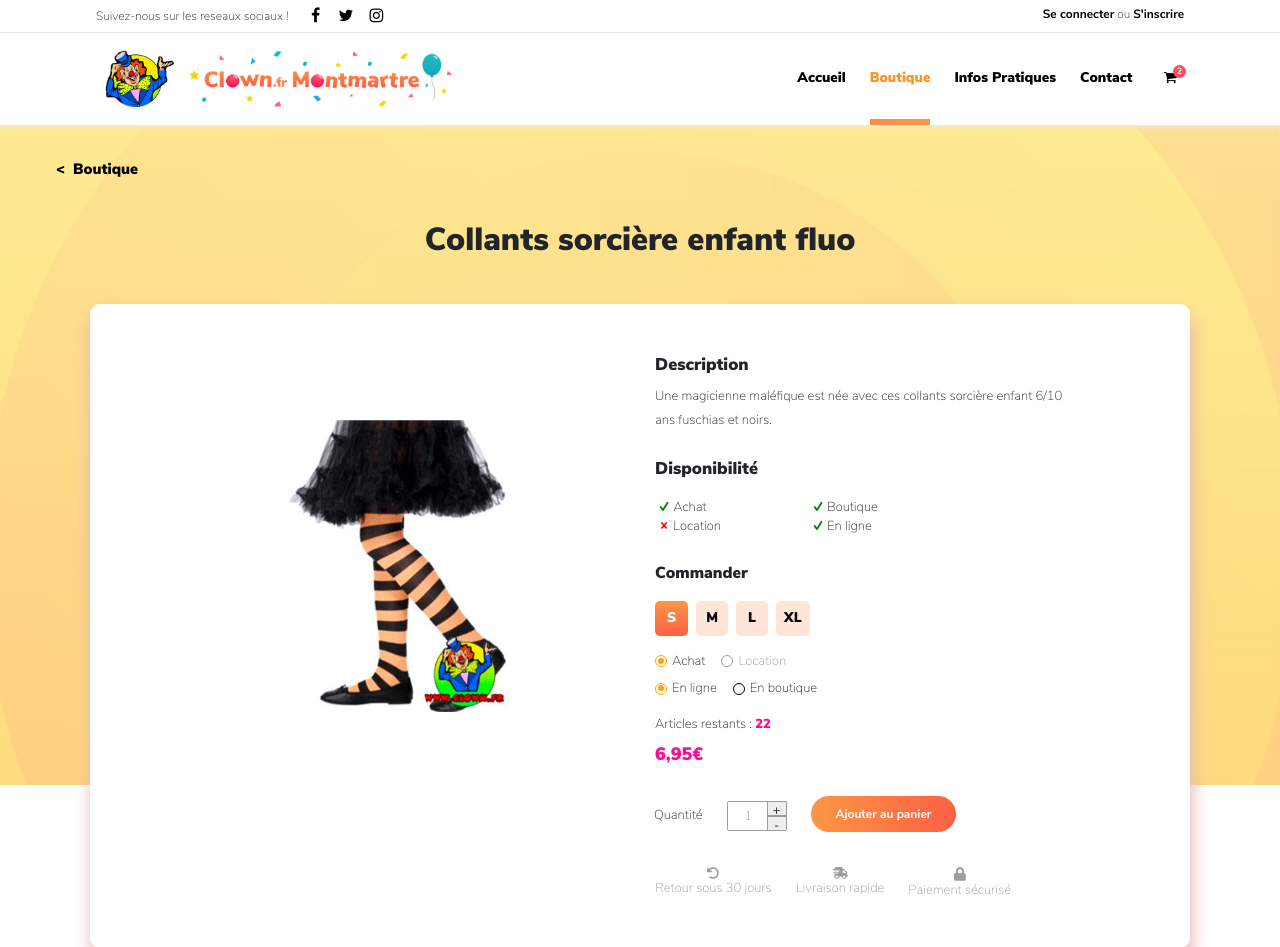
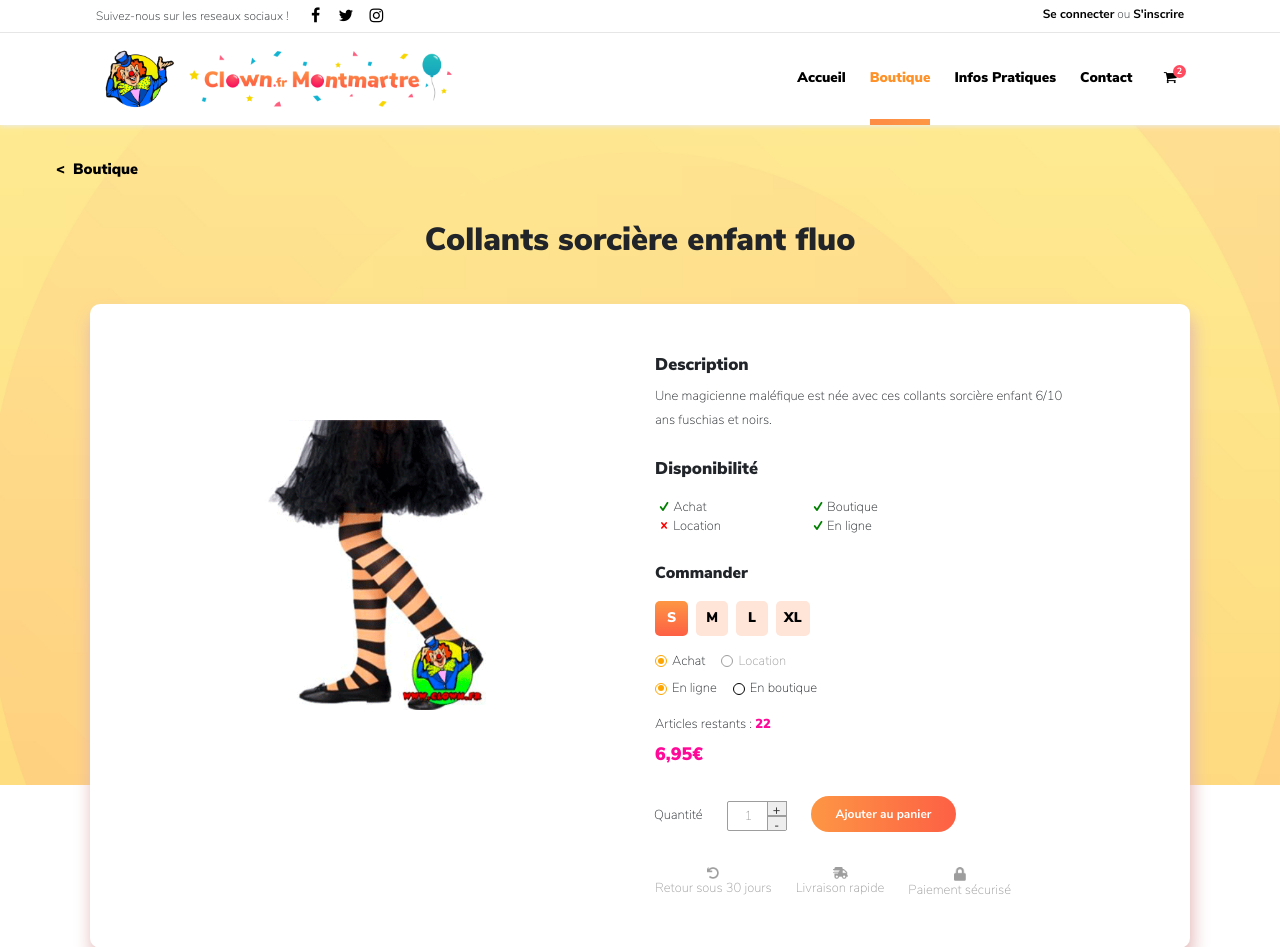
Before and after one commit to skergoat/clown, a PHP site: page /templates/product.php in a window 1280 px wide. Shown: the top 947 px of the page. Run offline with PHP 8.4, Linux system fonts and the light colour scheme; data that the repository does not hold is empty; some libraries are stand-ins or nearby versions.

Commit message:
first contnt almost finished

```diff
--- a/templates/product.php
+++ b/templates/product.php
@@ -6,8 +6,8 @@
 <!-- primary content  -->
 <?php ob_start(); ?>
 <div class="row mx-auto content__product container-width p-5">
-    <div class="col-6 p-5">
-        <img class="card-img-top d-block mx-auto" src="../assets/img/collant-orange.png" alt="Card image cap" style="max-width:90%;">
+    <div class="col-6 pt-5 pb-5 pr-5 pl-0">
+        <img class="card-img-top d-block ml-5 mr-5" src="../assets/img/collant-orange.png" alt="Card image cap" style="max-width:80%;">
     </div>
     <div class="col-6 pr-5">
         <div class="mr-4 mb-4">
@@ -75,7 +75,7 @@
                 <div class="pt-2">
                     <p class="font-13 mb-2">Articles restants : <span class="font-13 strong-pink black">22</span></p>
                     <p class="strong-pink black font-18">6,95€</p>
-                    <div class="form-row align-items-center mt-3">
+                    <div class="form-row align-items-center mt-2">
                         <label class="font-13 pl-1 mb-0 mt-1">Quantité</label>
                         <div class="shopping quantity ml-4 mt-3">
                             <input type="number" min="1" max="9" step="1" value="1">
```
Also changed, not shown: assets/img/collant-orange-small.png (added).
